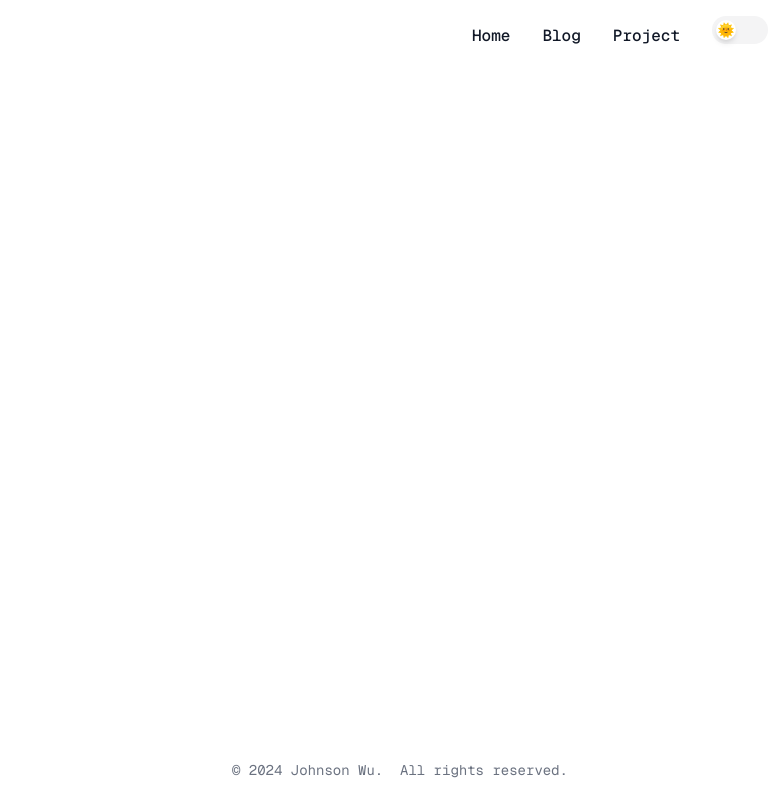
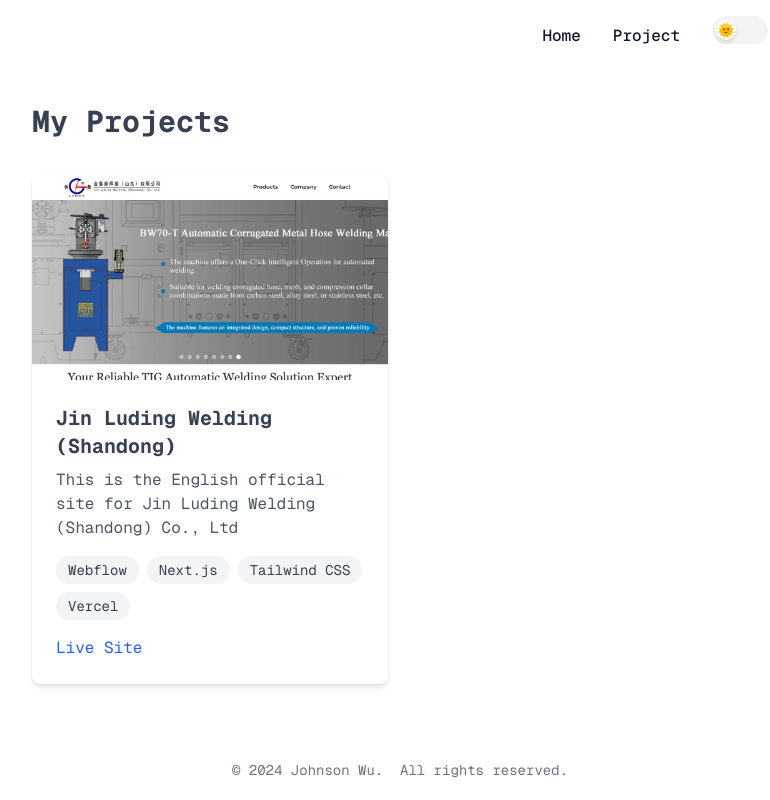
Before and after one commit to XiupingWu/Portfolio, a Next.js app: page /project in a window 1280 px wide. Shown: the whole page, without its empty margins (240-1010 px from the left). Built offline with nearby package versions, Linux system fonts and the light colour scheme.

Commit message:
Update on project and profile

```diff
--- a/src/app/page.tsx
+++ b/src/app/page.tsx
@@ -17,7 +17,7 @@
 
       <div className="md:text-sm text-base">
           <p className="mt-4">
-            I&apos;m a full-stack software engineer specializing in building scalable web applications with rich user interfaces using JavaScript and React.js.
+            I&apos;m a full-stack software engineer specializing in building scalable web applications with rich user interfaces using React.js, React Native, and Next.js.
           </p>
             <p className="mt-4 mb-4">
             I have worked with a fast-growing maritime startup, contributing to end-to-end products for the road construction industry and focusing on ERP system development.
--- a/src/app/project/page.tsx
+++ b/src/app/project/page.tsx
@@ -1,6 +1,17 @@
+import { ProjectCard } from '@/components/project-card';
+import projects, { ProjectInterface } from '@/data/projects';
+
 export default function Project() {
   return (
-    <>
-    </>
-  )
+    <div className="container mx-auto px-4 py-8">
+      <h1 className="text-gray-700 dark:text-gray-300 text-3xl font-bold mb-8">
+        My Projects
+      </h1>
+      <div className="grid md:grid-cols-2 gap-6">
+        {projects.map((project: ProjectInterface) => (
+          <ProjectCard key={project.id} project={project} />
+        ))}
+      </div>
+    </div>
+  );
 }
--- a/src/components/icons/index.tsx
+++ b/src/components/icons/index.tsx
@@ -1,5 +1,7 @@
 // Icons taken from: https://simpleicons.org/
 // To add a new icon, add a new function here and add it to components in social-icons/index.tsx
+
+import { FaSteam } from "react-icons/fa";
 
 interface IconProps {
   className?: string;
@@ -186,3 +188,7 @@
     </g>
   </svg>
 );
+
+export const SteamIcon = ({ className = "" }: IconProps) => (
+  <FaSteam className={className} />
+);
--- /dev/null
+++ b/src/components/project-card.tsx
@@ -0,0 +1,72 @@
+import { ProjectInterface } from '@/data/projects';
+import Image from 'next/image';
+
+export const ProjectCard = ({ project }: { project: ProjectInterface }) => {
+  return (
+    <div className="bg-white dark:bg-gray-800 rounded-lg shadow-md overflow-hidden hover:shadow-xl transition-shadow duration-300">
+      <div className="relative w-full h-52">
+        {
+          project.imageUrl && (
+            <Image
+              src={project.imageUrl}
+              alt={project.title}
+              fill
+              className="object-cover rounded-lg"
+              sizes="(max-width: 768px) 100vw, (max-width: 1200px) 50vw"
+            />
+          )
+        }
+      </div>
+      <div className="p-6">
+        <h3 className="text-gray-700 dark:text-gray-300 text-xl font-bold mb-2">
+          {project.title}
+        </h3>
+        <p className="text-gray-600 dark:text-gray-400 mb-4">
+          {project.description}
+        </p>
+        <div className="flex flex-wrap gap-2 mb-4">
+          {project.technologies.map((tech, index) => (
+            <span
+              key={index}
+              className="bg-gray-100 dark:bg-gray-700 text-gray-700 dark:text-gray-300 px-3 py-1 rounded-full text-sm"
+            >
+              {tech}
+            </span>
+          ))}
+        </div>
+        <div className="flex gap-4">
+          {project.githubUrl && (
+            <a
+              href={project.githubUrl}
+              className="text-blue-600 dark:text-blue-400 hover:text-blue-800 dark:hover:text-blue-300"
+              target="_blank"
+              rel="noopener noreferrer"
+            >
+              GitHub
+            </a>
+          )}
+          {project.demoUrl && (
+            <a
+              href={project.demoUrl}
+              className="text-blue-600 dark:text-blue-400 hover:text-blue-800 dark:hover:text-blue-300"
+              target="_blank"
+              rel="noopener noreferrer"
+            >
+              Live Demo
+            </a>
+          )}
+          {project.siteUrl && (
+            <a
+              href={project.siteUrl}
+              className="text-blue-600 dark:text-blue-400 hover:text-blue-800 dark:hover:text-blue-300"
+              target="_blank"
+              rel="noopener noreferrer"
+            >
+              Live Site
+            </a>
+          )}
+        </div>
+      </div>
+    </div>
+  );
+};
--- a/src/data/navlinks.ts
+++ b/src/data/navlinks.ts
@@ -3,10 +3,10 @@
     label: 'Home',
     href: '/'
   },
-  {
-    label: 'Blog',
-    href: '/blog'
-  },
+  // {
+  //   label: 'Blog',
+  //   href: '/blog'
+  // },
   {
     label: 'Project',
     href: '/project'
--- /dev/null
+++ b/src/data/projects.ts
@@ -0,0 +1,24 @@
+export interface ProjectInterface {
+  id: number;
+  title: string;
+  description: string;
+  imageUrl?: string;
+  technologies: string[];
+  githubUrl?: string;
+  demoUrl?: string;
+  siteUrl?: string;
+}
+
+// Sample project data
+const projects: ProjectInterface[] = [
+  {
+    id: 1,
+    title: "Jin Luding Welding (Shandong)",
+    imageUrl: '/projects/www.ludingweld.com_.png',
+    description: "This is the English official site for Jin Luding Welding (Shandong) Co., Ltd",
+    technologies: ["Webflow", "Next.js", "Tailwind CSS", "Vercel"],
+    siteUrl: "https://www.ludingweld.com"
+  },
+  // ... add more projects as needed
+];
+export default projects;
--- a/src/data/soicalLinks.ts
+++ b/src/data/soicalLinks.ts
@@ -1,6 +1,7 @@
 import {
   GitHubIcon,
   LinkedInIcon,
+  SteamIcon
 } from '@/components/icons';
 
 const socialLinks = [
@@ -13,6 +14,11 @@
     source: 'LinkedIn',
     icon: LinkedInIcon,
     href: 'https://www.linkedin.com/in/jwu829/'
+  },
+  {
+    source: 'Steam',
+    icon: SteamIcon,
+    href: 'https://steamcommunity.com/id/dCROWNb/'
   }
 ];
 
```
Also changed, not shown: public/projects/www.ludingweld.com_.png (added).
